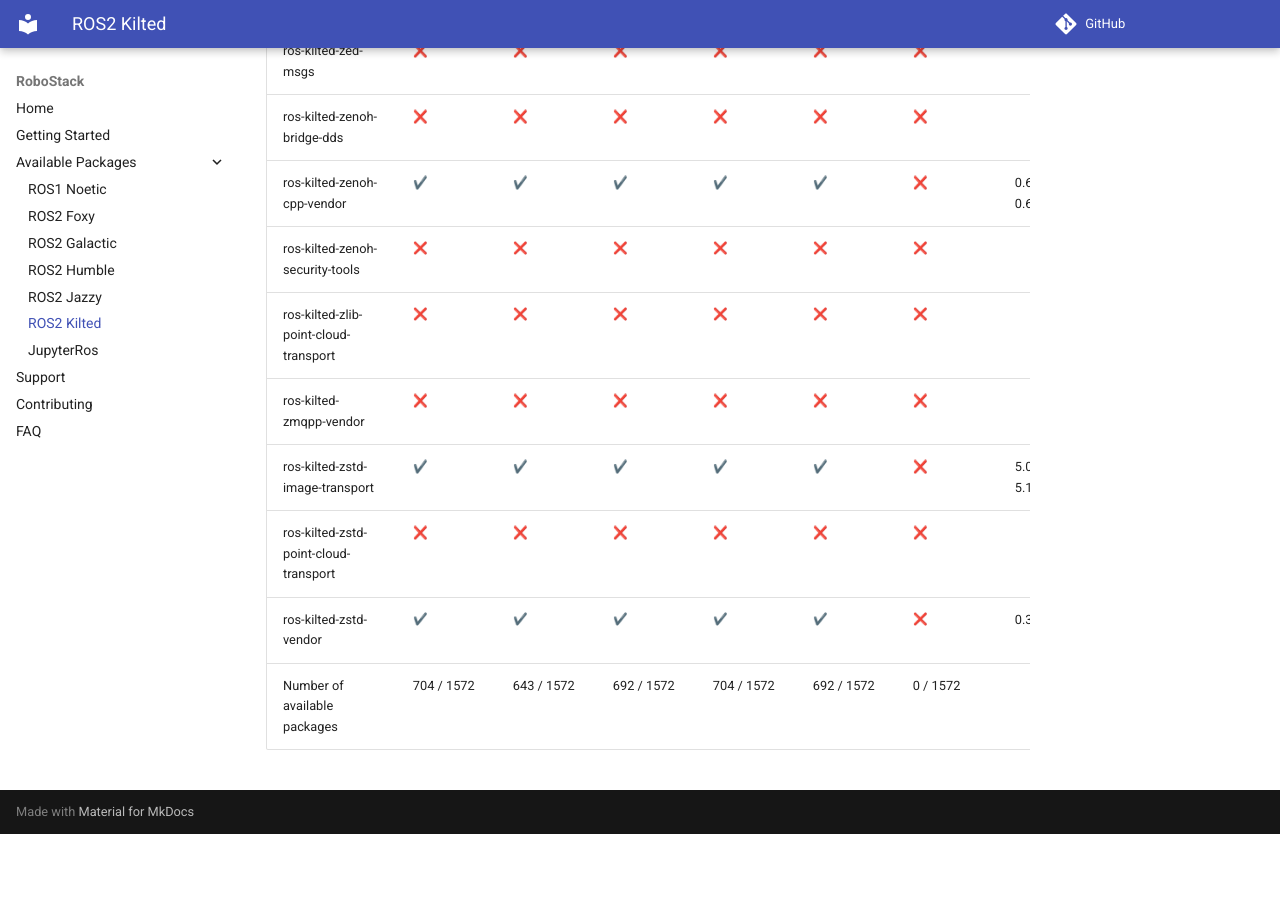
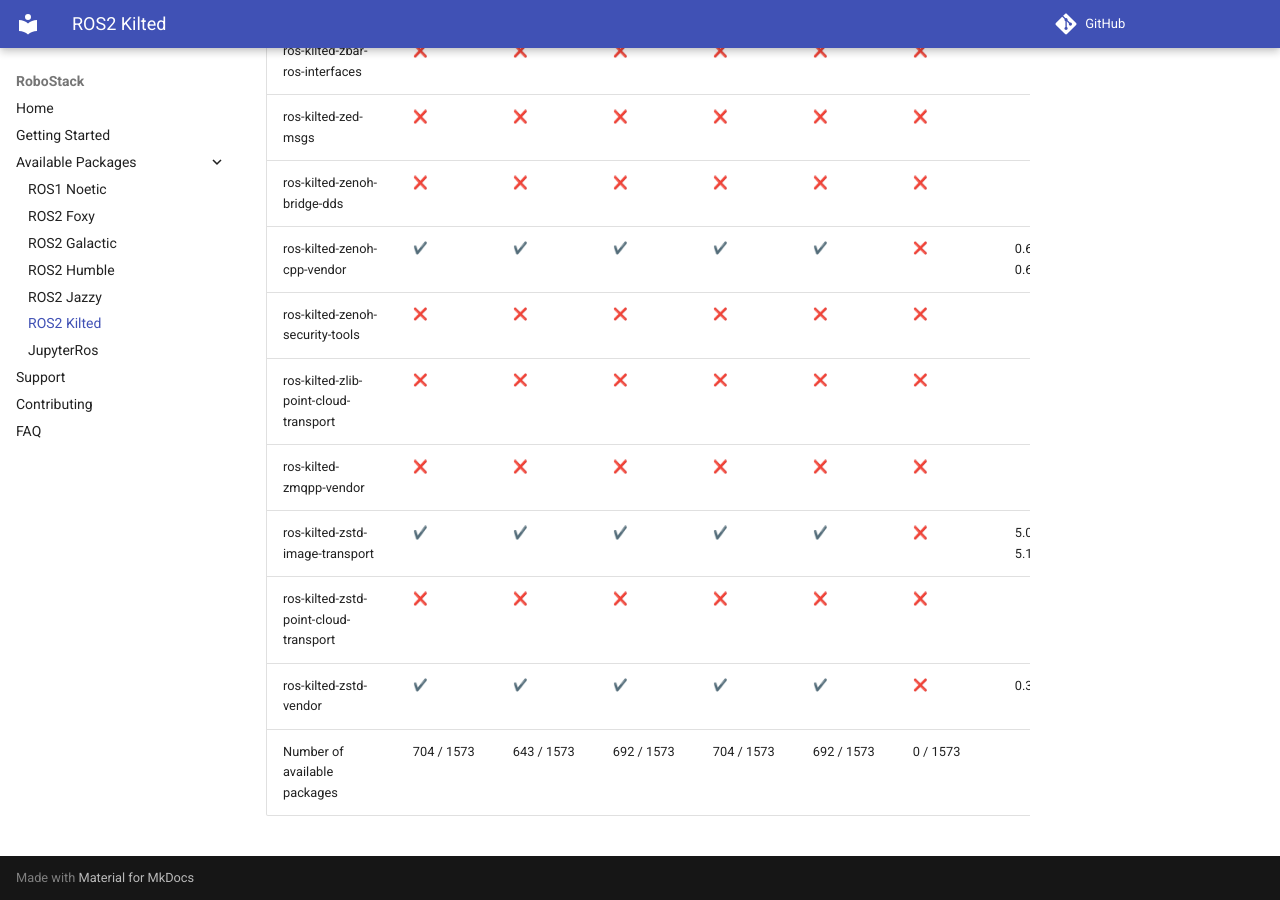
Before and after one commit to RoboStack/robostack.github.io, an MkDocs documentation site: the page built from docs/kilted.md, in a window 1280 px wide and 900 px high, scrolled down 115824 px. Built offline with MkDocs 1.6.1 and Material for MkDocs 9.7.7, drawn with Linux system fonts in a browser that asks for light colours; emoji names are drawn with the system emoji font; comment, search, counter and statistics services are not loaded; before the commit the page ends 116658 px from its top, so only the background shows below that; some of the changed text lies outside the part shown.

Commit message:
Update tables

```diff
--- a/docs/kilted.md
+++ b/docs/kilted.md
@@ -1572,4 +1573,4 @@
 | ros-kilted-zstd-image-transport | :heavy_check_mark: { data-sort='1' } | :heavy_check_mark: { data-sort='1' } | :heavy_check_mark: { data-sort='1' } | :heavy_check_mark: { data-sort='1' } | :heavy_check_mark: { data-sort='1' } | :x: { data-sort='0' } | 5.0.2, 5.1.0, 5.1.1  |
 | ros-kilted-zstd-point-cloud-transport | :x: { data-sort='0' } | :x: { data-sort='0' } | :x: { data-sort='0' } | :x: { data-sort='0' } | :x: { data-sort='0' } | :x: { data-sort='0' } |   |
 | ros-kilted-zstd-vendor | :heavy_check_mark: { data-sort='1' } | :heavy_check_mark: { data-sort='1' } | :heavy_check_mark: { data-sort='1' } | :heavy_check_mark: { data-sort='1' } | :heavy_check_mark: { data-sort='1' } | :x: { data-sort='0' } | 0.32.0  |
-| Number of available packages |  704 / 1572 | 643 / 1572 | 692 / 1572 | 704 / 1572 | 692 / 1572 | 0 / 1572 |
+| Number of available packages |  704 / 1573 | 643 / 1573 | 692 / 1573 | 704 / 1573 | 692 / 1573 | 0 / 1573 |
```
Also changed, not shown: other parts of docs/kilted.md (+1 -0 lines), docs/jazzy.md (+2 -1 lines).
